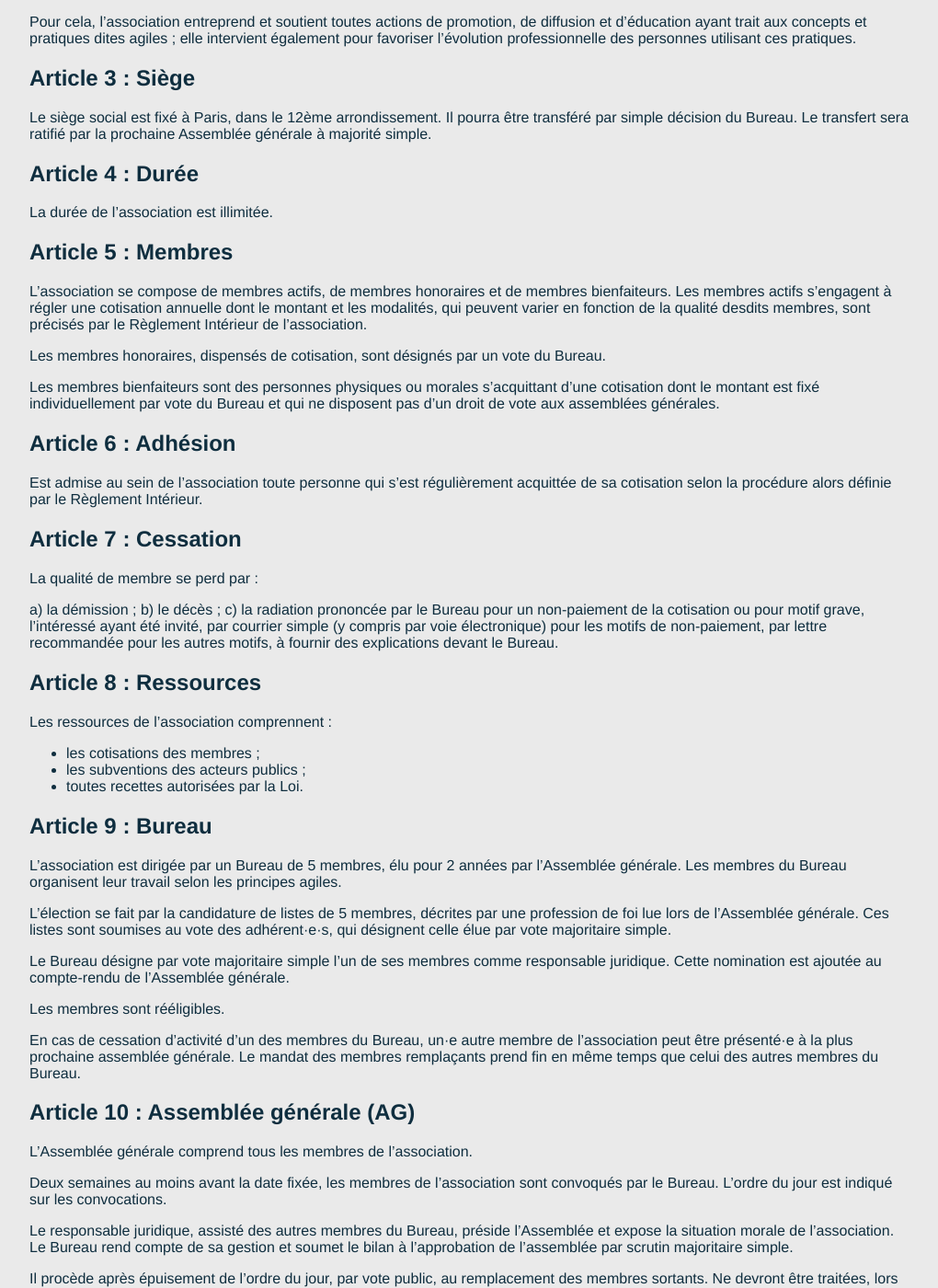
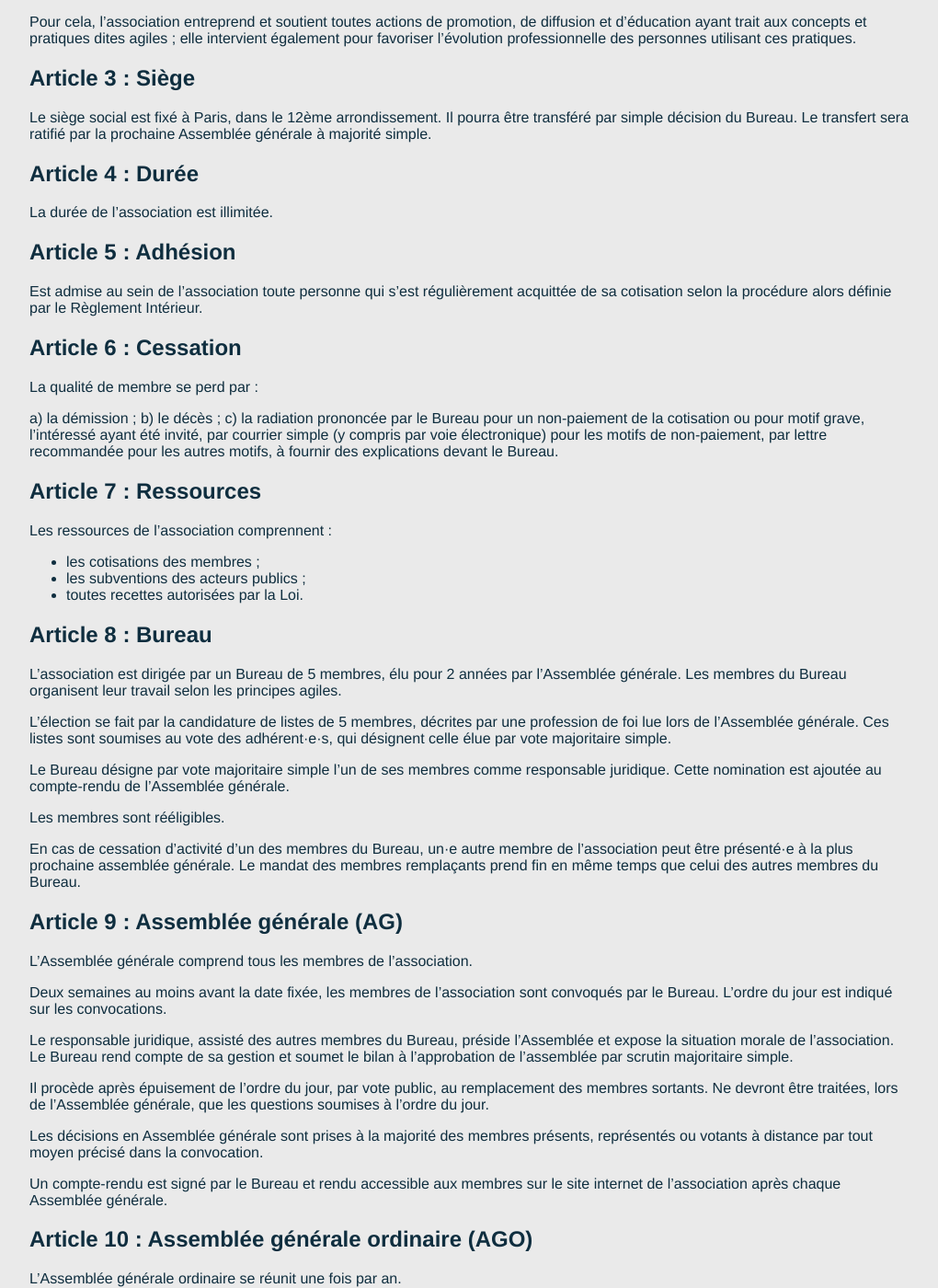
Before and after one commit to AgileFrance/AgileFrance.github.io, a Jekyll site: the page built from _pages/statuts.md, in a window 1280 px wide and 1400 px high, scrolled down 587 px. Shown: the whole window at 92% size, without its empty margins (128-1148 px from the left). Built offline with Jekyll 4.4.1, drawn with Linux system fonts in a browser that asks for light colours; some of the changed lines change nothing that is shown; some of the changed text lies outside the part shown.

Commit message:
Supprime les différents types de membres
N'a jamais été utilisé de toute la vie de l'association

```diff
--- a/_pages/statuts.md
+++ b/_pages/statuts.md
@@ -25,20 +25,11 @@ Le siège social est fixé à Paris, dans le 12ème arrondissement. Il pourra ê
 
 La durée de l’association est illimitée.
 
-## Article 5 : Membres
-
-L’association se compose de membres actifs, de membres honoraires et de membres bienfaiteurs.
-Les membres actifs s’engagent à régler une cotisation annuelle dont le montant et les modalités, qui peuvent varier en fonction de la qualité desdits membres, sont précisés par le Règlement Intérieur de l’association.
-
-Les membres honoraires, dispensés de cotisation, sont désignés par un vote du Bureau.
-
-Les membres bienfaiteurs sont des personnes physiques ou morales s’acquittant d’une cotisation dont le montant est fixé individuellement par vote du Bureau et qui ne disposent pas d’un droit de vote aux assemblées générales.
-
-## Article 6 : Adhésion
+## Article 5 : Adhésion
 
 Est admise au sein de l’association toute personne qui s’est régulièrement acquittée de sa cotisation selon la procédure alors définie par le Règlement Intérieur.
 
-## Article 7 : Cessation
+## Article 6 : Cessation
 
 La qualité de membre se perd par :
 
@@ -46,7 +37,7 @@ a) la démission ;
 b) le décès ;
 c) la radiation prononcée par le Bureau pour un non-paiement de la cotisation ou pour motif grave, l’intéressé ayant été invité, par courrier simple (y compris par voie électronique) pour les motifs de non-paiement, par lettre recommandée pour les autres motifs, à fournir des explications devant le Bureau.
 
-## Article 8 : Ressources
+## Article 7 : Ressources
 
 Les ressources de l’association comprennent :
 
@@ -54,7 +45,7 @@ Les ressources de l’association comprennent :
 - les subventions des acteurs publics ;
 - toutes recettes autorisées par la Loi.
 
-## Article 9 : Bureau
+## Article 8 : Bureau
 
 L’association est dirigée par un Bureau de 5 membres, élu pour 2 années par l’Assemblée générale. Les membres du Bureau organisent leur travail selon les principes agiles.
 
@@ -67,8 +58,8 @@ Les membres sont rééligibles.
 En cas de cessation d’activité d’un des membres du Bureau, un·e autre membre de l’association peut être présenté·e à la plus prochaine assemblée générale.
 Le mandat des membres remplaçants prend fin en même temps que celui des autres membres du Bureau.
 
+## Article 9 : Assemblée générale (AG)
 
-## Article 10 : Assemblée générale (AG)
 L’Assemblée générale comprend tous les membres de l’association.
 
 Deux semaines au moins avant la date fixée, les membres de l’association sont convoqués par le Bureau. L’ordre du jour est indiqué sur les convocations.
@@ -82,25 +73,25 @@ Les décisions en Assemblée générale sont prises à la majorité des membres
 
 Un compte-rendu est signé par le Bureau et rendu accessible aux membres sur le site internet de l'association après chaque Assemblée générale.
 
-## Article 11 : Assemblée générale ordinaire (AGO)
+## Article 10 : Assemblée générale ordinaire (AGO)
 
 L’Assemblée générale ordinaire se réunit une fois par an.
 
 La période habituelle est définie dans le Règlement intérieur.
 
-## Article 12 : Assemblée générale extraordinaire (AGX)
+## Article 11 : Assemblée générale extraordinaire (AGX)
 
 Le Bureau peut convoquer une Assemblée générale extraordinaire en plus de l'AGO.
 
 Le Bureau doit convoquer une AGX sur demande de la majorité des membres.
 
-## Article 13 : Règlement intérieur
+## Article 12 : Règlement intérieur
 
 Un Règlement intérieur est établi par le Bureau. Il fixe les divers points non prévus par les statuts, notamment ceux qui ont trait à l’administration interne de l’association. Tout point qui contredirait les statuts est considéré comme nul.
 
 Ce Règlement intérieur peut être modifié par vote majoritaire simple du Bureau. Les changements sont ratifiés à la prochaine Assemblée générale.
 
-## Article 14 : Dissolution
+## Article 13 : Dissolution
 
 
 
```
